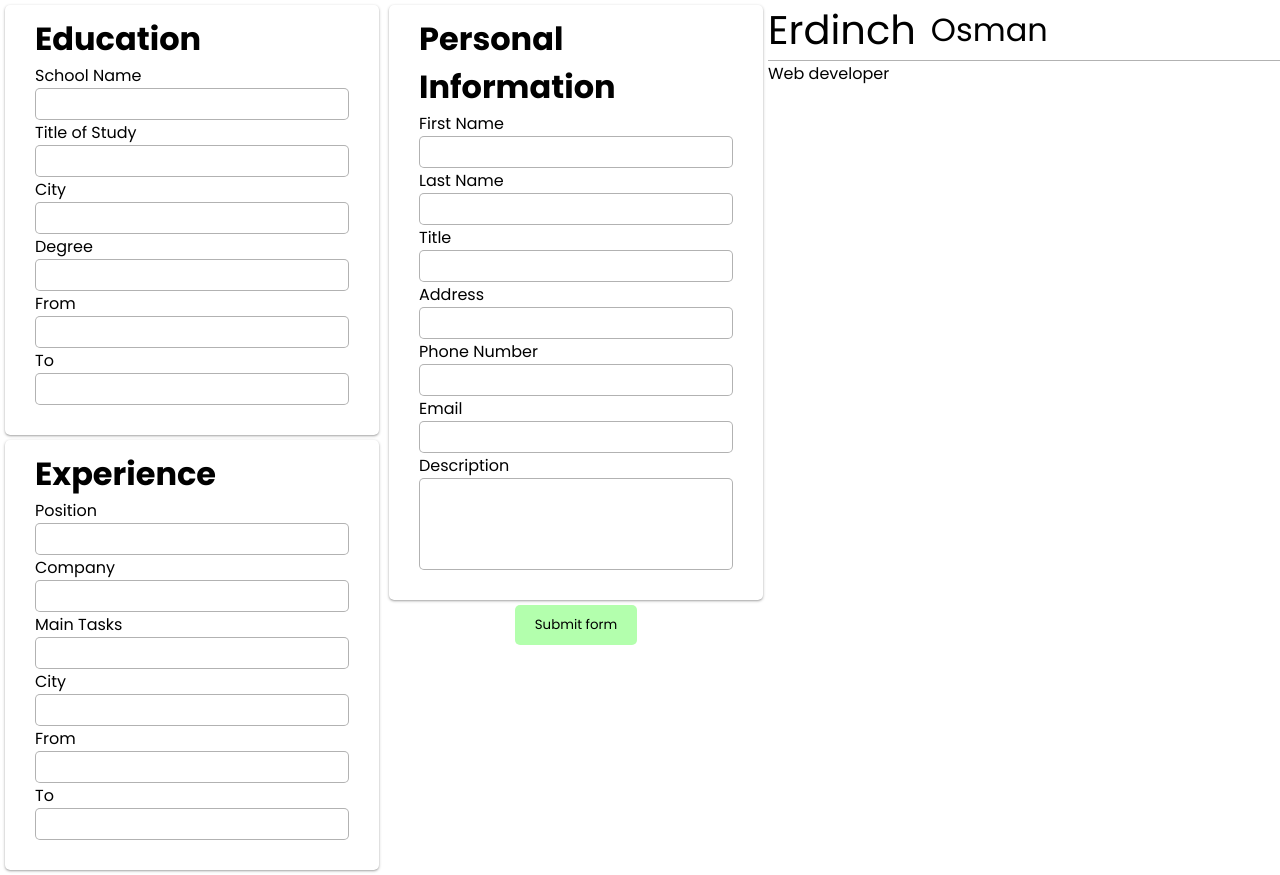
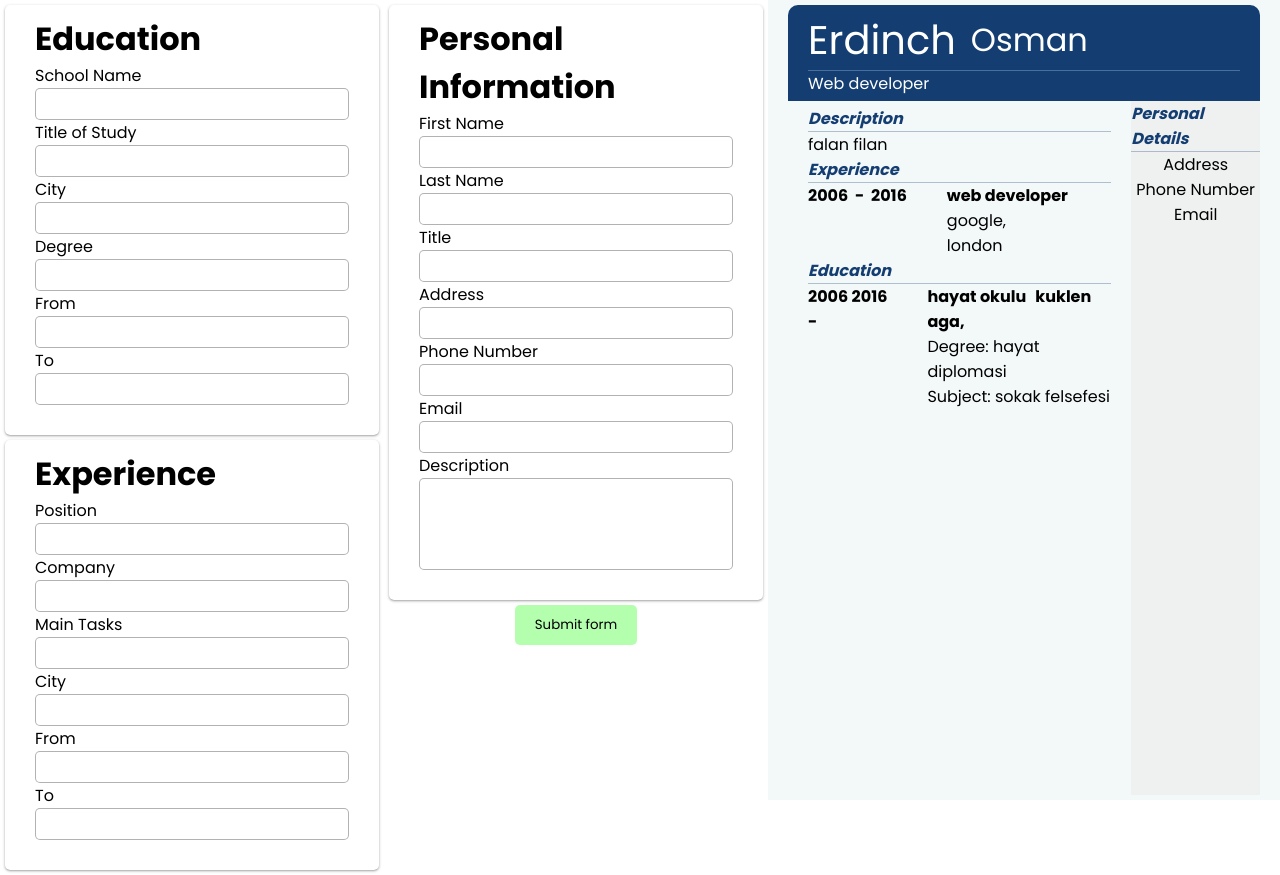
Before and after one commit to Zirenhub/CVApplication, a React (Create React App) app: page / in a window 1280 px wide. Built offline with nearby package versions, Linux system fonts and the light colour scheme.

Commit message:
cv preview finished

```diff
--- a/src/App.css
+++ b/src/App.css
@@ -76,20 +76,37 @@ textarea {
 
 
 .cv-preview-container {
+    /* display: grid;
+    grid-template-columns: 1fr 1fr; */
+
     display: grid;
-    grid-template-columns: 50% 50%;
+    grid-template-columns: repeat(4, 1fr) 1.5fr;
+    grid-template-rows: 0.50fr repeat(4, 1fr);
+    grid-column-gap: 0px;
+    grid-row-gap: 0px;
+
+    background-color: rgb(243, 248, 248);
+    padding: 5px 20px;
+    height: 100vh;
 }
 
 .name-container {
-    display: grid;
+    /* display: grid;
     grid-template-rows: 1fr 1fr;
-    grid-column: 1 / -1;
+    grid-column: 1 / -1; */
+
+    grid-area: 1 / 1 / 2 / 6;
+    background-color: rgb(20, 62, 114);
+    color: #ffff;
+    padding: 5px 20px;
+    border-top-left-radius: 10px;
+    border-top-right-radius: 10px;
 }
 
 .first-last-container {
     display: flex;
     align-items: center;
-    border-bottom: 1px solid rgba(0, 0, 0, 0.3)
+    border-bottom: 1px solid rgba(203, 226, 255, 0.3)
 }
 
 .first-last-container p:first-of-type {
@@ -100,3 +117,49 @@ textarea {
 .first-last-container p:last-child {
     font-size: 2rem;
 }
+
+
+.experience-education-container {
+    grid-area: 2 / 1 / 6 / 5;
+    display: flex;
+    flex-direction: column;
+    padding: 5px 20px;
+}
+
+.edu-exp-container {
+    display: flex;
+}
+
+.edu-exp-container div:first-of-type {
+    display: flex;
+    margin-right: 20px;
+    font-weight: bold;
+}
+
+.edu-exp-container div:first-of-type {
+    display: flex;
+    margin-right: 20px;
+    font-weight: bold;
+}
+
+.bold-style {
+    color : rgb(20, 62, 114);
+    font-style: italic;
+    font-weight: bold;
+    border-bottom: 1px solid rgba(20, 62, 114, 0.3);
+}
+
+.personal-details-container {
+    grid-area: 2 / 5 / 6 / 6;
+    background-color: #efefefef;
+    display: flex;
+    flex-direction: column;
+    align-items: center;
+}
+
+.personal-details-container div:first-of-type {
+    color : rgb(20, 62, 114);
+    font-style: italic;
+    font-weight: bold;
+    border-bottom: 1px solid rgba(20, 62, 114, 0.3);
+}
--- a/src/components/Preview.js
+++ b/src/components/Preview.js
@@ -1,9 +1,6 @@
 const Preview = () => {
   return (
     <div className="cv-preview-container">
-      {/* <div>
-        <h4>CV Generator</h4>
-      </div> */}
       <div className="name-container">
         <div className="first-last-container">
           <p>Erdinch</p>
@@ -13,7 +10,67 @@ const Preview = () => {
           <p>Web developer</p>
         </div>
       </div>
-      <div></div>
+      <div className="experience-education-container">
+        <div className="description-container">
+          <p className="bold-style">Description</p>
+          <p>falan filan</p>
+        </div>
+        <div>
+          <p className="bold-style">Experience</p>
+          <div className="edu-exp-container">
+            <div>
+              <div>
+                <p>2006&nbsp; - &nbsp;</p>
+                <p>2016</p>
+              </div>
+            </div>
+            <div className="edu-exp-details">
+              <div>
+                <p>web developer</p>
+              </div>
+              <div>
+                <p>google, &nbsp;</p>
+                <p>london</p>
+              </div>
+            </div>
+          </div>
+        </div>
+        <div>
+          <p className="bold-style">Education</p>
+          <div className="edu-exp-container">
+            <div>
+              <div>
+                <p>2006&nbsp; - &nbsp;</p>
+                <p>2016</p>
+              </div>
+            </div>
+            <div className="edu-exp-details">
+              <div>
+                <p>hayat okulu aga, &nbsp;</p>
+                <p>kuklen</p>
+              </div>
+              <div>
+                <p>Degree: hayat diplomasi</p>
+                <p>Subject: sokak felsefesi</p>
+              </div>
+            </div>
+          </div>
+        </div>
+      </div>
+      <div className="personal-details-container">
+        <div>
+          <p>Personal Details</p>
+        </div>
+        <div>
+          <p>Address</p>
+        </div>
+        <div>
+          <p>Phone Number</p>
+        </div>
+        <div>
+          <p>Email</p>
+        </div>
+      </div>
     </div>
   );
 };
```
